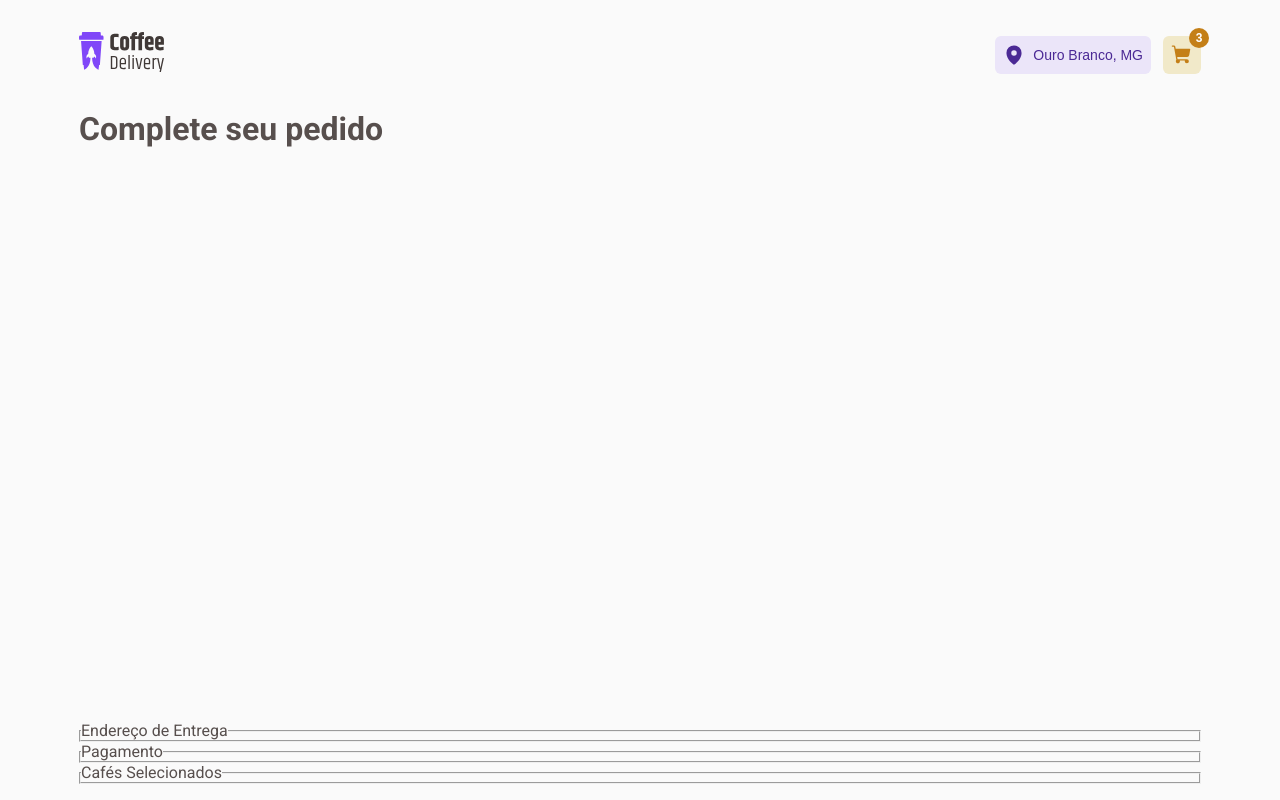
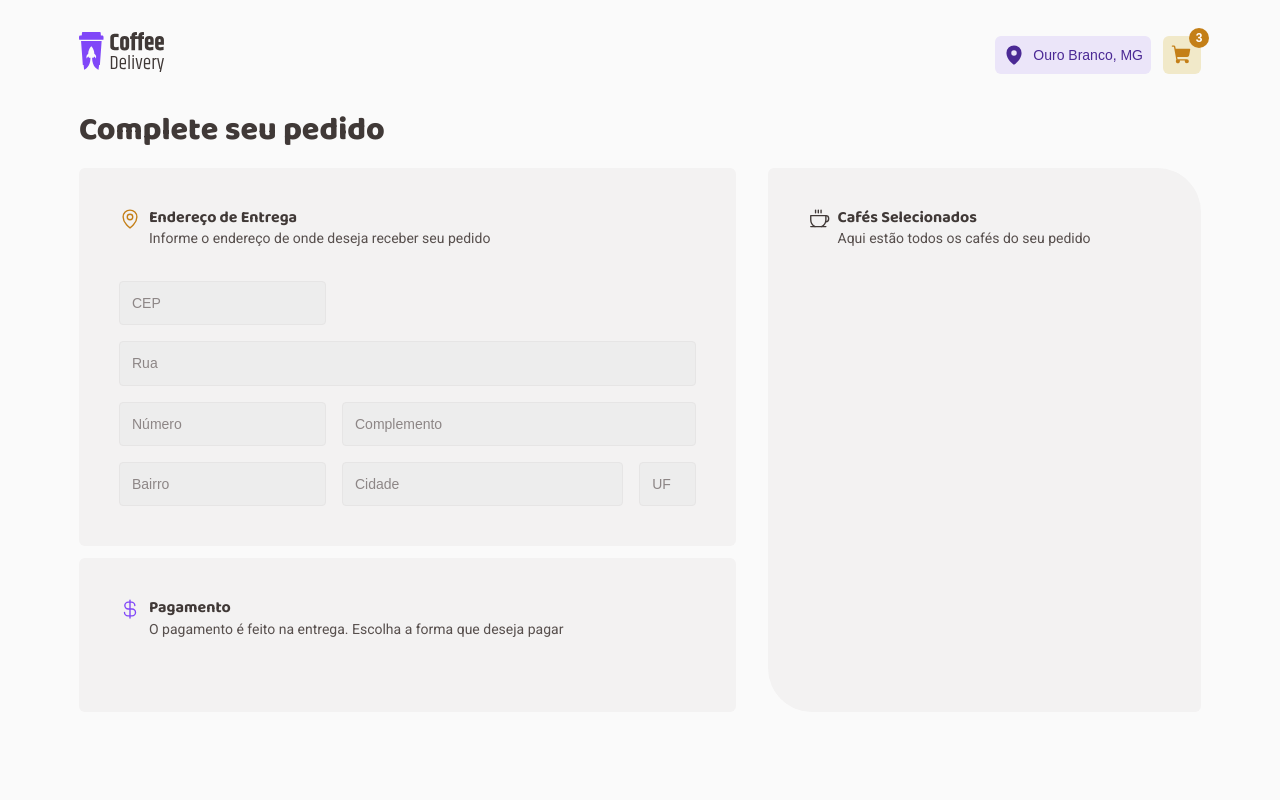
Before and after one commit to eoisaac/coffee_delivery, a React (Vite) app: page /checkout in a window 1280 px wide. Built offline with nearby package versions, Linux system fonts and the light colour scheme.

Commit message:
:lipstick: feat: create address form

```diff
--- a/src/components/Counter/styles.ts
+++ b/src/components/Counter/styles.ts
@@ -10,7 +10,6 @@ export const CounterContainer = styled.div`
   background-color: ${(props) => props.theme['base-button']};
 
   input {
-    all: none;
     width: 100%;
     height: 100%;
     text-align: center;
--- a/src/pages/Checkout/index.tsx
+++ b/src/pages/Checkout/index.tsx
@@ -1,20 +1,132 @@
-import { CheckoutContainer } from './styles'
+import { Coffee, CurrencyDollar, MapPin } from 'phosphor-react'
+import {
+  CheckoutContainer,
+  CoffeeOrderContainer,
+  DeliveryContainer,
+  FieldsetContainer,
+  FormContainer,
+  Header,
+  Input,
+  InputRow,
+  InputWrap,
+} from './styles'
+// import { useForm } from 'react-hook-form'
+// import {
+//   Bank,
+//   Coffee,
+//   CreditCard,
+//   CurrencyDollar,
+//   MapPin,
+//   Money,
+// } from 'phosphor-react'
 
 export const Checkout = () => {
+  // const { register, handleSubmit } = useForm()
+
   return (
     <CheckoutContainer>
       <h1>Complete seu pedido</h1>
-      <form action="">
-        <fieldset>
-          <legend>Endereço de Entrega</legend>
-        </fieldset>
-        <fieldset>
-          <legend>Pagamento</legend>
-        </fieldset>
-        <fieldset>
-          <legend>Cafés Selecionados</legend>
-        </fieldset>
-      </form>
+
+      <FormContainer>
+        <DeliveryContainer>
+          <FieldsetContainer>
+            <Header iconColor="yellow">
+              <MapPin size={22} />
+              <div>
+                <legend>Endereço de Entrega</legend>
+                <span>
+                  Informe o endereço de onde deseja receber seu pedido
+                </span>
+              </div>
+            </Header>
+
+            <InputWrap>
+              <InputRow>
+                <Input>
+                  <label htmlFor="cep">Cep</label>
+                  <input type="text" name="cep" id="cep" placeholder="CEP" />
+                </Input>
+              </InputRow>
+              <Input>
+                <label htmlFor="street">Rua</label>
+                <input
+                  type="text"
+                  name="street"
+                  id="street"
+                  placeholder="Rua"
+                />
+              </Input>
+              <InputRow>
+                <Input>
+                  <label htmlFor="number">Número</label>
+                  <input
+                    type="text"
+                    name="number"
+                    id="number"
+                    placeholder="Número"
+                  />
+                </Input>
+                <Input>
+                  <label htmlFor="complement">Complemento</label>
+                  <input
+                    type="text"
+                    name="complement"
+                    id="complement"
+                    placeholder="Complemento"
+                  />
+                </Input>
+              </InputRow>
+              <InputRow>
+                <Input>
+                  <label htmlFor="district">Bairro</label>
+                  <input
+                    type="text"
+                    name="district"
+                    id="district"
+                    placeholder="Bairro"
+                  />
+                </Input>
+                <Input>
+                  <label htmlFor="city">Cidade</label>
+                  <input
+                    type="text"
+                    name="city"
+                    id="city"
+                    placeholder="Cidade"
+                  />
+                </Input>
+                <Input>
+                  <label htmlFor="state">Estado</label>
+                  <input type="text" name="state" id="state" placeholder="UF" />
+                </Input>
+              </InputRow>
+            </InputWrap>
+          </FieldsetContainer>
+
+          <FieldsetContainer>
+            <Header iconColor="purple">
+              <CurrencyDollar size={22} />
+              <div>
+                <legend>Pagamento</legend>
+                <span>
+                  O pagamento é feito na entrega. Escolha a forma que deseja
+                  pagar
+                </span>
+              </div>
+            </Header>
+          </FieldsetContainer>
+        </DeliveryContainer>
+
+        <CoffeeOrderContainer>
+          <Header iconColor="gray">
+            <Coffee size={22} />
+            <div>
+              <legend>Cafés Selecionados</legend>
+              <span>Aqui estão todos os cafés do seu pedido</span>
+            </div>
+          </Header>
+        </CoffeeOrderContainer>
+      </FormContainer>
     </CheckoutContainer>
   )
 }
--- a/src/pages/Checkout/styles.ts
+++ b/src/pages/Checkout/styles.ts
@@ -4,6 +4,133 @@ export const CheckoutContainer = styled.main`
   flex: 1;
   display: flex;
   flex-direction: column;
-  justify-content: space-between;
   overflow-y: auto;
+
+  h1 {
+    margin-bottom: 1rem;
+    font-size: 2rem;
+    font-family: 'Baloo 2', cursive;
+    font-weight: 800;
+    line-height: 130%;
+    color: ${(props) => props.theme['base-subtitle']};
+  }
 `
+
+export const FormContainer = styled.form`
+  /* flex: 1; */
+  display: flex;
+  gap: 2rem;
+
+  /* @media (min-width: ) { flex-wrap: wrap; } */
+`
+
+export const FieldsetContainer = styled.fieldset`
+  all: unset;
+  padding: 2.5rem;
+  border-radius: 6px;
+  background-color: ${(props) => props.theme['base-card']};
+
+  /* @media (min-width: ) { padding: 1rem } */
+`
+
+const ICON_COLOR = {
+  yellow: 'yellow-dark',
+  purple: 'purple',
+  gray: 'base-subtitle',
+} as const
+
+interface HeaderProps {
+  iconColor: keyof typeof ICON_COLOR
+}
+
+export const Header = styled.div<HeaderProps>`
+  display: inline-flex;
+  align-items: flex-start;
+  gap: 0.5rem;
+  margin-bottom: 2rem;
+  line-height: 130%;
+  color: ${(props) => props.theme[ICON_COLOR[props.iconColor]]};
+
+  /* @media (min-width: ) { margin-bottom: 1rem } */
+
+  legend {
+    font-family: 'Baloo 2', cursive;
+    font-size: 1rem;
+    color: ${(props) => props.theme['base-subtitle']};
+  }
+
+  span {
+    font-size: 0.875rem;
+    color: ${(props) => props.theme['base-text']};
+  }
+`
+
+export const DeliveryContainer = styled.div`
+  width: 65%;
+  display: flex;
+  flex-direction: column;
+  gap: 0.75rem;
+`
+
+export const CoffeeOrderContainer = styled(FieldsetContainer)`
+  width: 35%;
+  border-radius: 6px 44px;
+`
+
+export const InputWrap = styled.div`
+  display: flex;
+  flex-direction: column;
+  gap: 1rem;
+`
+
+export const InputRow = styled.span`
+  display: inline-flex;
+  flex-wrap: wrap;
+  gap: 1rem;
+`
+
+export const Input = styled.div`
+  &:nth-child(2) {
+    flex: 1.4;
+  }
+
+  &:nth-child(3) {
+    flex: 0.2;
+  }
+
+  &:nth-child(even) {
+    flex: 1;
+  }
+
+  label {
+    position: absolute;
+    width: 1px;
+    height: 1px;
+    padding: 0;
+    margin: -1px;
+    overflow: hidden;
+    clip: rect(0, 0, 0, 0);
+    white-space: nowrap;
+    border-width: 0;
+  }
+
+  input {
+    width: 100%;
+    padding: 0.75rem;
+    outline: none;
+    border-radius: 4px;
+    font-size: 0.875rem;
+    line-height: 130%;
+    color: ${(props) => props.theme['base-text']};
+    border: solid 1px ${(props) => props.theme['base-button']};
+    background-color: ${(props) => props.theme['base-input']};
+
+    &::placeholder {
+      color: ${(props) => props.theme['base-label']};
+    }
+
+    &:focus {
+      border-color: ${(props) => props.theme['yellow-dark']};
+    }
+  }
+`
```
